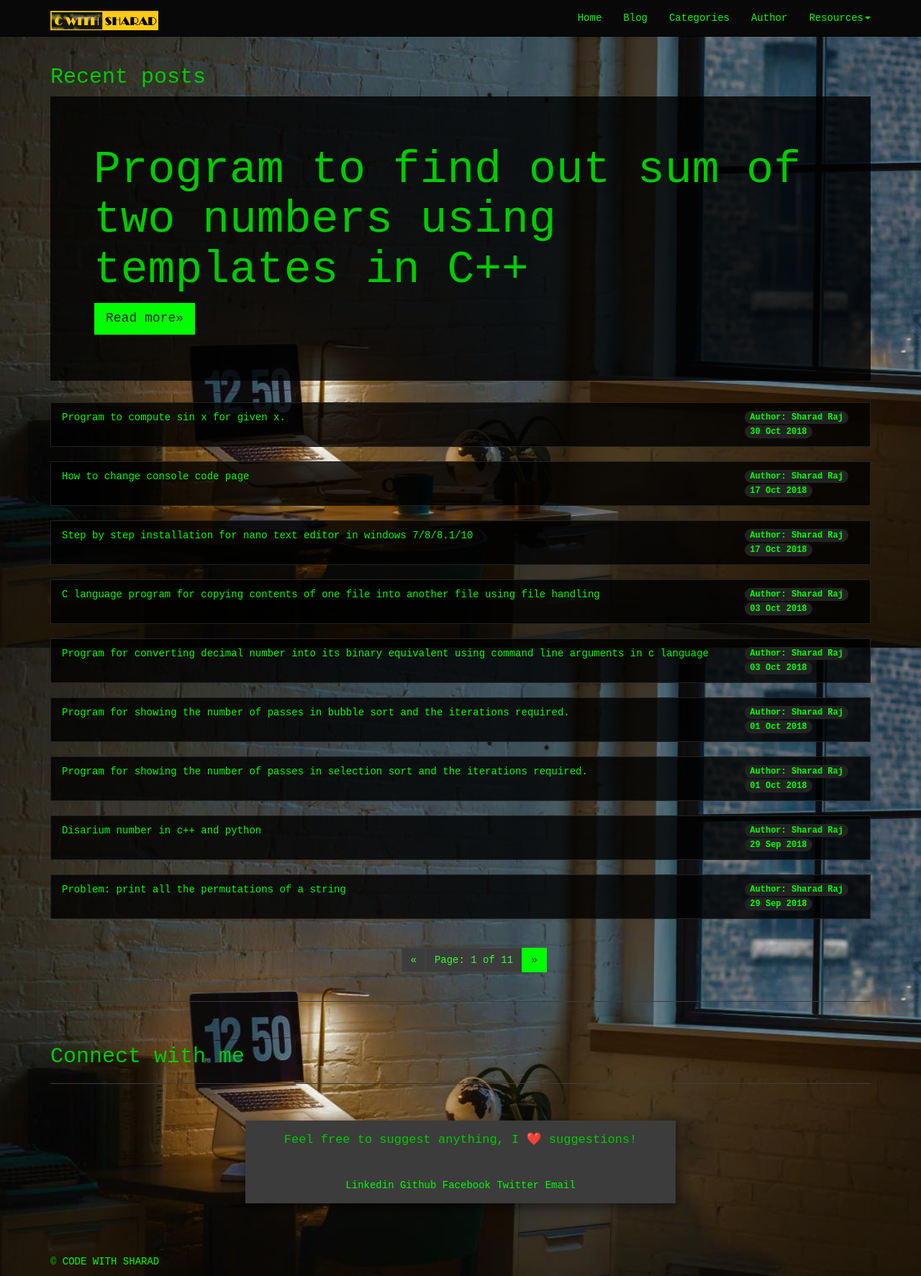
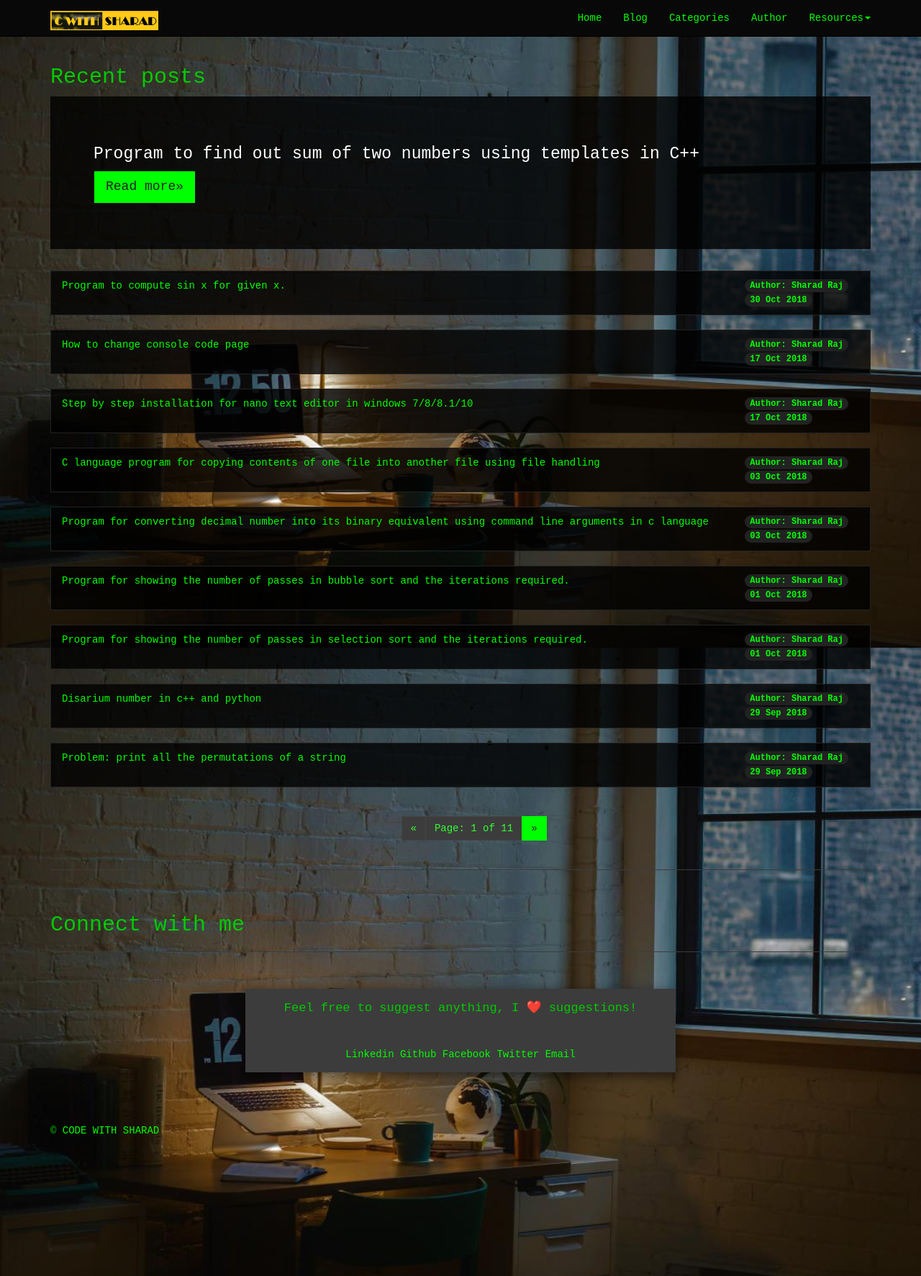
Before and after one commit to cwithsharad/cwithsharad.github.io, a Jekyll site: the page built from blog/index.html, in a window 1280 px wide. Shown: the whole page at 72% size. Built offline with Jekyll 4.4.1, drawn with Linux system fonts in a browser that asks for light colours; emoji names are drawn with the system emoji font; the list of posts is cut into pages by our own code.

Commit message:
Update index.html

```diff
--- a/blog/index.html
+++ b/blog/index.html
@@ -12,7 +12,7 @@
 {% if paginator.page == 1 %}
 {% for latest_post in paginator.posts limit:1 %}
 <div class="jumbotron" style="background:rgb(0,0,0,0.8)!important">
-	<h1>{{latest_post.title}}</h1>
+	<h3 style="color:white!important;";>{{latest_post.title}}</h3>
             <p>
                 <a class="btn btn-lg btn-primary" href="{{latest_post.url}}" role="button">Read more»</a>
             </p>
```
Lines whose indentation alone changed are shown as unchanged.
